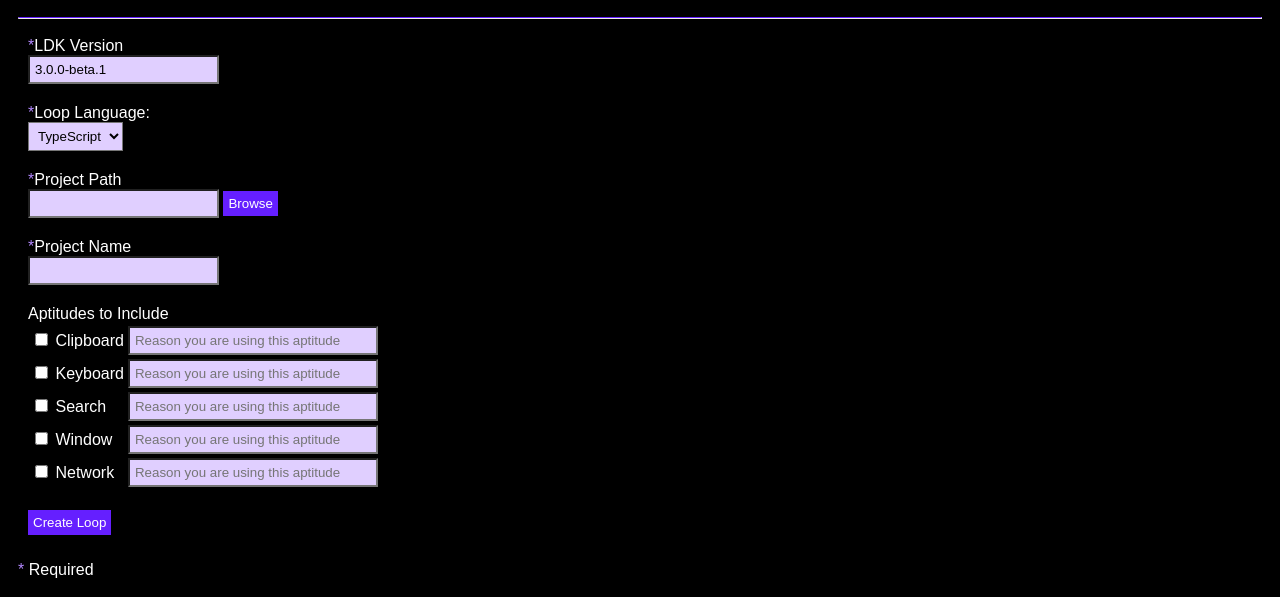
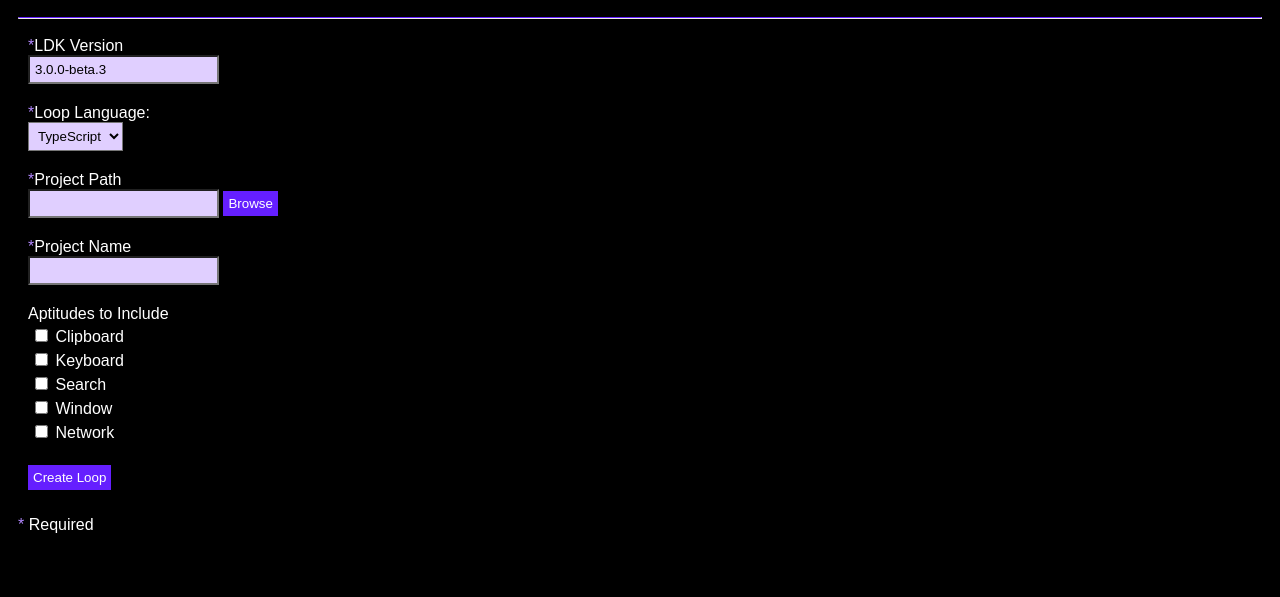
Before and after one commit to open-olive/loop-creator-vscode, a website: page src/createLoopForm.html in a window 1280 px wide. Shown: the part 229-826 px from the top of the page. After the commit the page ends 800 px from the top, so only its background shows below. Drawn offline with Linux system fonts and the light colour scheme.

Commit message:
Update to LDK 3.0.0-beta.3

```diff
--- a/src/createLoopForm.html
+++ b/src/createLoopForm.html
@@ -67,8 +67,15 @@
     <hr />
     <form id="createLoopForm">
       <div class="pam">
-        <label for="ldkVersion"><span class="required">*</span>LDK Version</label><br />
-        <input type="text" id="ldkVersion" name="ldkVersion" value="3.0.0-beta.1" />
+        <label for="ldkVersion"
+          ><span class="required">*</span>LDK Version</label
+        ><br />
+        <input
+          type="text"
+          id="ldkVersion"
+          name="ldkVersion"
+          value="3.0.0-beta.3"
+        />
       </div>
       <div class="pam">
         <span
@@ -82,12 +89,17 @@
         </span>
       </div>
       <div class="pam">
-        <label for="path"><span class="required">*</span>Project Path</label><br />
+        <label for="path"><span class="required">*</span>Project Path</label
+        ><br />
         <input type="text" id="path" name="path" value="" />
-        <button class="pas" onclick="openFolderBrowser()" type="button">Browse</button>
+        <button class="pas" onclick="openFolderBrowser()" type="button">
+          Browse
+        </button>
       </div>
       <div class="pam">
-        <label for="projectName"><span class="required">*</span>Project Name</label><br />
+        <label for="projectName"
+          ><span class="required">*</span>Project Name</label
+        ><br />
         <input type="text" id="projectName" name="projectName" value="" />
       </div>
       <div class="pam">
@@ -96,66 +108,46 @@
         <table border="0">
           <tr>
             <td>
-              <input type="checkbox" id="aptitudesClipboard" name="aptitudes" value="clipboard" />
+              <input
+                type="checkbox"
+                id="aptitudesClipboard"
+                name="aptitudes"
+                value="clipboard"
+              />
               <label for="aptitudesClipboard">Clipboard</label>
-            </td>
-            <td>
-              <input
-                type="text"
-                id="clipboardReason"
-                name="clipboardReason"
-                value=""
-                placeholder="Reason you are using this aptitude"
-                class="reason"
-              />
             </td>
           </tr>
           <tr>
             <td>
-              <input type="checkbox" id="aptitudesKeyboard" name="aptitudes" value="keyboard" />
+              <input
+                type="checkbox"
+                id="aptitudesKeyboard"
+                name="aptitudes"
+                value="keyboard"
+              />
               <label for="aptitudesKeyboard">Keyboard</label>
-            </td>
-            <td>
-              <input
-                type="text"
-                id="keyboardReason"
-                name="keyboardReason"
-                value=""
-                placeholder="Reason you are using this aptitude"
-                class="reason"
-              />
             </td>
           </tr>
           <tr>
             <td>
-              <input type="checkbox" id="aptitudesSearch" name="aptitudes" value="ui" />
+              <input
+                type="checkbox"
+                id="aptitudesSearch"
+                name="aptitudes"
+                value="ui"
+              />
               <label for="aptitudesSearch">Search</label>
-            </td>
-            <td>
-              <input
-                type="text"
-                id="searchReason"
-                name="searchReason"
-                value=""
-                placeholder="Reason you are using this aptitude"
-                class="reason"
-              />
             </td>
           </tr>
           <tr>
             <td>
-              <input type="checkbox" id="aptitudesWindow" name="aptitudes" value="window" />
+              <input
+                type="checkbox"
+                id="aptitudesWindow"
+                name="aptitudes"
+                value="window"
+              />
               <label for="aptitudesWindow">Window</label>
-            </td>
-            <td>
-              <input
-                type="text"
-                id="windowReason"
-                name="windowReason"
-                value=""
-                placeholder="Reason you are using this aptitude"
-                class="reason"
-              />
             </td>
           </tr>
           <tr>
@@ -165,41 +157,8 @@
                 id="aptitudesNetwork"
                 name="aptitudes"
                 value="network"
-                onclick="showNetwork('networkOptions')"
               />
               <label for="aptitudesNetwork">Network</label>
-            </td>
-            <td>
-              <input
-                type="text"
-                id="networkReason"
-                name="networkReason"
-                value=""
-                placeholder="Reason you are using this aptitude"
-                class="reason"
-              />
-            </td>
-          </tr>
-          <tr id="networkOptions" style="display: none">
-            <td></td>
-            <td>
-              <input
-                type="text"
-                id="networkUrl"
-                name="networkUrl"
-                value=""
-                placeholder="URL to use in the loop"
-                class="reason"
-              />
-              <br />
-              <input
-                type="text"
-                id="urlReason"
-                name="urlReason"
-                value=""
-                placeholder="Reason you are using this URL"
-                class="reason"
-              />
             </td>
           </tr>
         </table>
```
Also changed, not shown: 2 other files.
